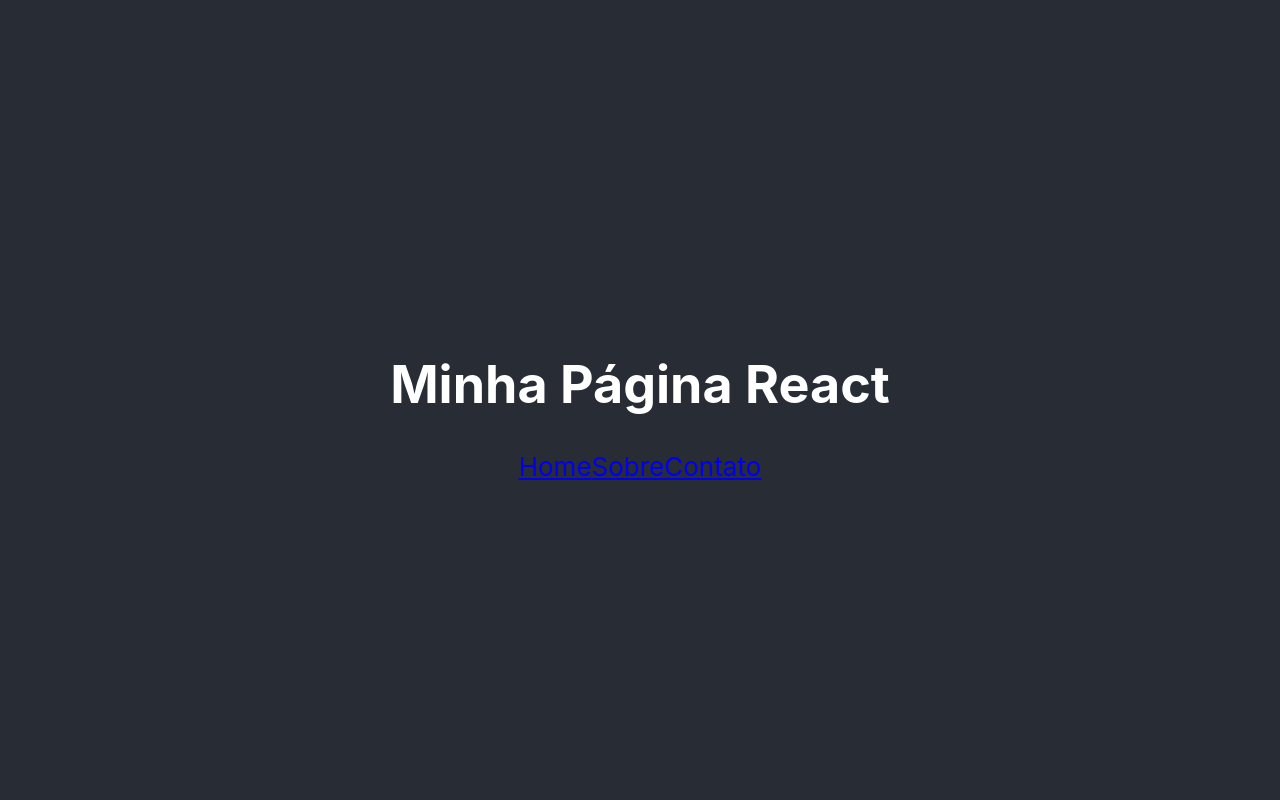
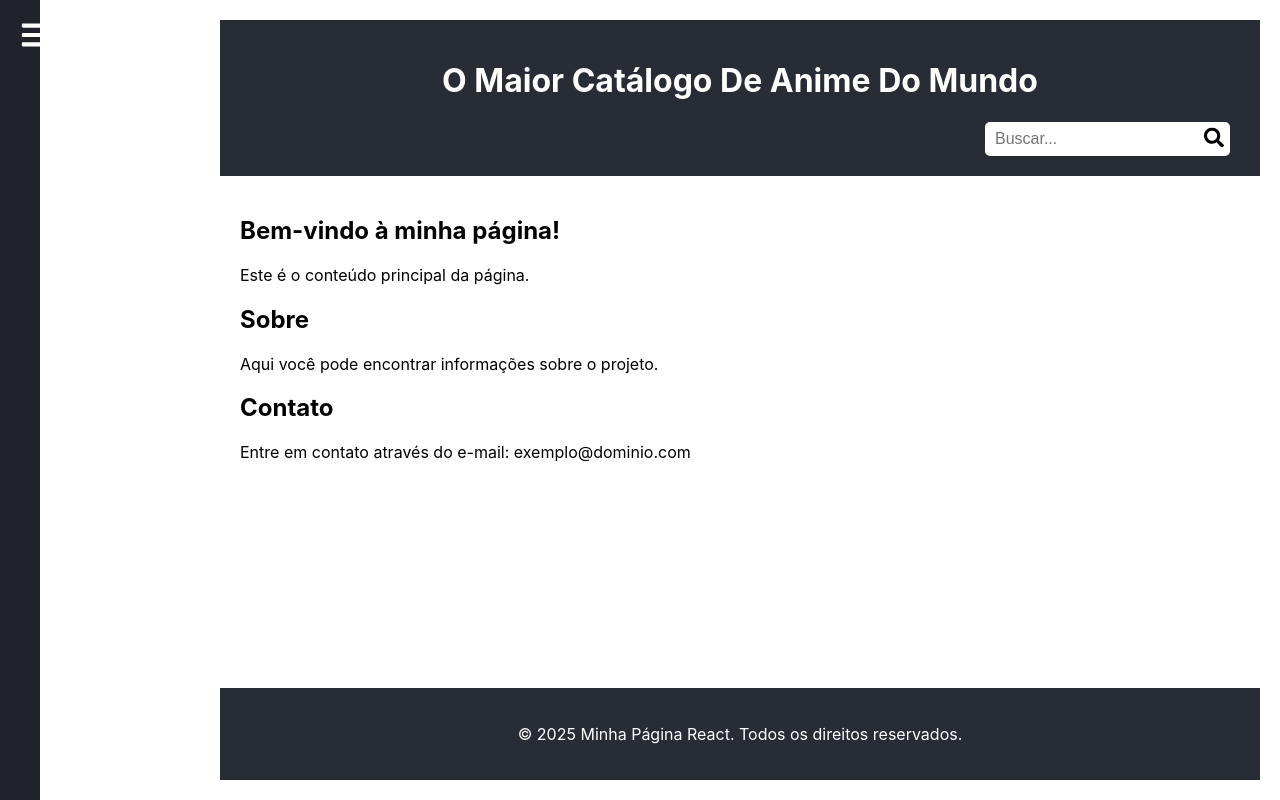
Before and after one commit to Alinsse/Animes, a React (Create React App) app in the folder animes/: page / in a window 1280 px wide. Shown: the top 800 px of the page. Built offline with nearby package versions, Linux system fonts and the light colour scheme.

Commit message:
Adicionando sidebar

```diff
--- a/animes/package.json
+++ b/animes/package.json
@@ -9,7 +9,9 @@
     "@testing-library/user-event": "^13.5.0",
     "react": "^19.1.0",
     "react-dom": "^19.1.0",
+    "react-icons": "^5.5.0",
     "react-scripts": "5.0.1",
+    "styled-components": "^6.1.18",
     "web-vitals": "^2.1.4"
   },
   "scripts": {
--- a/animes/src/App.css
+++ b/animes/src/App.css
@@ -1,16 +1,51 @@
+/* App.css */
+
+/* Layout principal com Flexbox */
 .App {
+  display: flex;
+  height: 100vh; /* Garante que o layout ocupe a altura total da tela */
+  flex-direction: row; /* Sidebar e conteúdo principal lado a lado */
+}
+
+.main-content {
+  display: flex;
+  flex-direction: column; /* Organiza Header, Main e Footer na vertical */
+  flex-grow: 1; /* O conteúdo principal ocupa o espaço restante */
+  margin-left: 200px; /* Deixa o espaço para o Sidebar fixo */
+  padding: 20px;
+  overflow: auto; /* Permite rolar o conteúdo se necessário */
+}
+
+main {
+  flex: 1; /* Faz o conteúdo principal ocupar o restante do espaço */
+  padding: 20px;
+  overflow-y: auto; /* Permite rolagem vertical */
+}
+
+footer {
+  margin-top: auto; /* Empurra o footer para a parte inferior */
+  padding: 20px;
+  background-color: #282c34;
+  color: white;
   text-align: center;
 }
 
+/* Estilo do Sidebar */
+.sidebar {
+  position: fixed;
+  top: 0;
+  left: 0;
+  width: 200px;
+  height: 100vh;
+  background-color: #20232a;
+  padding: 20px;
+  z-index: 10; /* Para garantir que o sidebar fique sobre o conteúdo */
+}
+
+/* Estilos do logo, se aplicável */
 .App-logo {
   height: 40vmin;
   pointer-events: none;
-}
-
-@media (prefers-reduced-motion: no-preference) {
-  .App-logo {
-    animation: App-logo-spin infinite 20s linear;
-  }
 }
 
 .App-header {
--- a/animes/src/App.js
+++ b/animes/src/App.js
@@ -1,12 +1,14 @@
-// src/App.js
 import React from 'react';
 import './App.css';
-import Header from './Components/Header';
-import Footer from './Components/Footer';
+import Sidebar from './Components/Sidebar/Sidebar';
+import Header from './Components/Header/Header';
+import Footer from './Components/Footer/Footer';
 
 function App() {
   return (
     <div className="App">
+      <Sidebar />
+      <div className="main-content">
         <Header />
         <main>
           <section id="home">
@@ -24,6 +26,7 @@ function App() {
         </main>
         <Footer />
       </div>
+    </div>
   );
 }
 
--- a/animes/src/Components/Footer.jsx
+++ b/animes/src/Components/Footer/Footer.jsx
@@ -1,11 +1,11 @@
-// src/components/Footer.jsx
 import React from 'react';
+import { FooterWrapper } from './styles';
 
 function Footer() {
   return (
-    <footer className="App-footer">
+    <FooterWrapper>
       <p>&copy; 2025 Minha Página React. Todos os direitos reservados.</p>
-    </footer>
+    </FooterWrapper>
   );
 }
 
--- /dev/null
+++ b/animes/src/Components/Footer/styles.js
@@ -0,0 +1,10 @@
+import styled from 'styled-components';
+
+export const FooterWrapper = styled.footer`
+  background-color: #282c34;
+  color: white;
+  padding: 20px;
+  text-align: center;
+  position: relative;
+  z-index: 1; /* Garante que o footer fique acima do conteúdo */
+`;
--- a/animes/src/Components/Header.jsx
+++ /dev/null
@@ -1,17 +0,0 @@
-// src/components/Header.jsx
-import React from 'react';
-
-function Header() {
-  return (
-    <header className="App-header">
-      <h1>Minha Página React</h1>
-      <nav>
-        <a href="#home">Home</a>
-        <a href="#about">Sobre</a>
-        <a href="#contact">Contato</a>
-      </nav>
-    </header>
-  );
-}
-
-export default Header;
--- /dev/null
+++ b/animes/src/Components/Header/Header.jsx
@@ -0,0 +1,35 @@
+import React, { useState } from 'react';
+import { HeaderWrapper } from './styles';
+import { FaSearch } from 'react-icons/fa';
+
+function Header() {
+  const [searchQuery, setSearchQuery] = useState('');
+
+  const handleSearch = (event) => {
+    event.preventDefault();
+    console.log('Buscando por:', searchQuery);
+  };
+
+  return (
+    <HeaderWrapper>
+      <h1>O Maior Catálogo De Anime Do Mundo</h1>
+      <div className="search-wrapper">
+        <input
+          type="text"
+          className="search-input"
+          placeholder="Buscar..."
+          value={searchQuery}
+          onChange={(e) => setSearchQuery(e.target.value)}
+        />
+        <button
+          className="search-icon"
+          onClick={handleSearch}
+        >
+          <FaSearch size={20} />
+        </button>
+      </div>
+    </HeaderWrapper>
+  );
+}
+
+export default Header;
--- /dev/null
+++ b/animes/src/Components/Header/styles.js
@@ -0,0 +1,73 @@
+import styled from 'styled-components';
+
+export const HeaderWrapper = styled.header`
+  background-color: #282c34;
+  color: white;
+  padding: 20px;
+  text-align: center;
+
+  nav {
+    margin-top: 20px;
+  }
+
+  a {
+    color: #61dafb;
+    margin: 0 15px;
+    text-decoration: none;
+
+    &:hover {
+      text-decoration: underline;
+    }
+  }
+
+  /* Alinhando a busca à direita */
+  .search-wrapper {
+    margin-top: 20px;
+    display: flex;
+    justify-content: flex-end; /* Alinha os elementos à direita */
+    align-items: center;
+    width: 100%;
+    position: relative; /* Para posicionar o ícone dentro do input */
+  }
+
+  .search-input {
+    padding: 8px 35px 8px 10px;  /* Ajuste do padding para o ícone e texto */
+    font-size: 16px;
+    border: none;
+    border-radius: 5px;
+    margin-right: 10px;
+    width: 200px;
+  }
+
+  .search-icon {
+    position: absolute;
+    right: 10px; /* Posição do ícone dentro do input */
+    top: 50%;
+    transform: translateY(-50%);
+    background: none;
+    border: none;
+    cursor: pointer;
+  }
+
+  /* Media query para telas menores que 768px */
+  @media (max-width: 768px) {
+    nav {
+      display: flex;
+      justify-content: center;
+      flex-wrap: wrap;
+    }
+
+    a {
+      margin: 10px;
+    }
+
+    .search-wrapper {
+      flex-direction: row;
+      margin-top: 10px;
+    }
+
+    .search-input {
+      margin-right: 10px;
+    }
+  }
+`;
--- /dev/null
+++ b/animes/src/Components/Sidebar/Sidebar.jsx
@@ -0,0 +1,39 @@
+import React, { useState } from 'react';
+import { SidebarContainer, SidebarList, SidebarItem, SidebarLink, HamburgerIcon, SidebarContent, CloseButton } from './styles';
+import { FaBars, FaTimes } from 'react-icons/fa';
+
+function Sidebar() {
+  const [isOpen, setIsOpen] = useState(false);
+
+  const toggleSidebar = () => {
+    setIsOpen(!isOpen);
+  };
+
+  return (
+    <>
+      {!isOpen && (
+        <HamburgerIcon onClick={toggleSidebar} aria-label="Abrir Menu">
+          <FaBars />
+        </HamburgerIcon>
+      )}
+
+      <SidebarContainer isOpen={isOpen}>
+        {isOpen && (
+          <CloseButton onClick={toggleSidebar}>
+            <FaTimes />
+          </CloseButton>
+        )}
+
+        <SidebarContent>
+          <SidebarList>
+            <SidebarItem><SidebarLink href="#home">Início</SidebarLink></SidebarItem>
+            <SidebarItem><SidebarLink href="#about">Sobre</SidebarLink></SidebarItem>
+            <SidebarItem><SidebarLink href="#contact">Contato</SidebarLink></SidebarItem>
+          </SidebarList>
+        </SidebarContent>
+      </SidebarContainer>
+    </>
+  );
+}
+
+export default Sidebar;
--- /dev/null
+++ b/animes/src/Components/Sidebar/styles.js
@@ -0,0 +1,72 @@
+import styled from 'styled-components';
+
+export const SidebarContainer = styled.nav`
+  width: 200px;
+  height: 100vh;
+  background-color: #20232a;
+  color: white;
+  padding: 20px;
+  position: fixed;
+  left: 0;
+  top: 0;
+  z-index: 10;
+  transition: transform 0.3s ease-in-out;
+
+  /* Sidebar inicialmente fechado */
+  transform: ${({ isOpen }) => (isOpen ? 'translateX(0)' : 'translateX(-200px)')};
+
+  /* Media Query para dispositivos móveis */
+  @media (max-width: 768px) {
+    width: 100%; /* Sidebar vai ocupar toda a tela em dispositivos móveis */
+    transform: ${({ isOpen }) => (isOpen ? 'translateX(0)' : 'translateX(-100%)')}; /* Barrinha total */
+  }
+`;
+
+export const SidebarList = styled.ul`
+  list-style: none;
+  padding: 0;
+`;
+
+export const SidebarItem = styled.li`
+  margin: 20px 0;
+`;
+
+export const SidebarLink = styled.a`
+  color: white;
+  text-decoration: none;
+
+  &:hover {
+    text-decoration: underline;
+  }
+`;
+export const HamburgerIcon = styled.div`
+  position: fixed;
+  top: 20px;
+  left: 20px;
+  font-size: 30px;
+  cursor: pointer;
+  color: white;
+  z-index: 20; /* Garantir que o ícone fique acima do conteúdo */
+  transition: transform 0.3s ease;
+
+  /* Ajuste para telas pequenas (mobile) */
+  @media (max-width: 768px) {
+    left: 10px; /* Reposiciona o ícone para mais visibilidade */
+    font-size: 25px; /* Ajuste no tamanho do ícone em telas pequenas */
+  }
+`;
+
+export const CloseButton = styled.div`
+  position: absolute;
+  top: 20px;
+  right: 20px;
+  font-size: 30px;
+  cursor: pointer;
+  color: white;
+  z-index: 20;
+`;
+
+export const SidebarContent = styled.div`
+  margin-top: 60px; /* Para dar espaço para o ícone do menu */
+  padding: 20px;
+`;
```
Also changed, not shown: 1 other file (tests, documents, lock files or other folders). Lines whose indentation alone changed are shown as unchanged.
